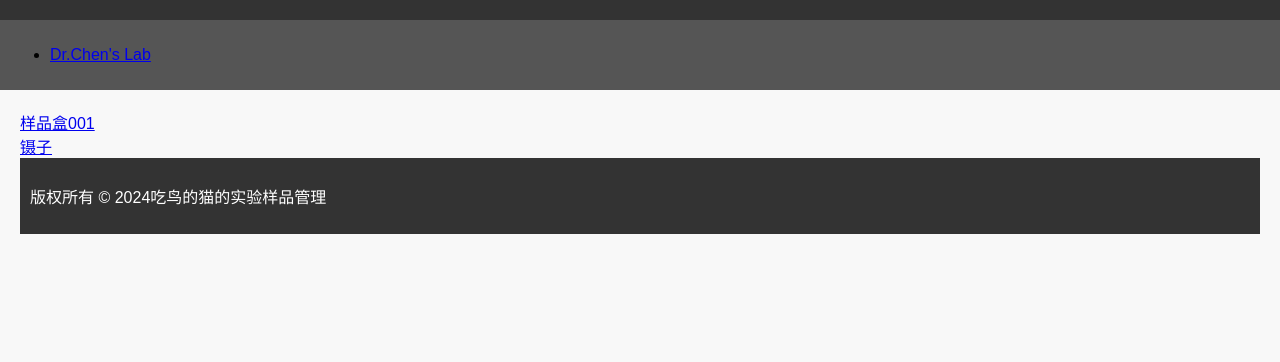
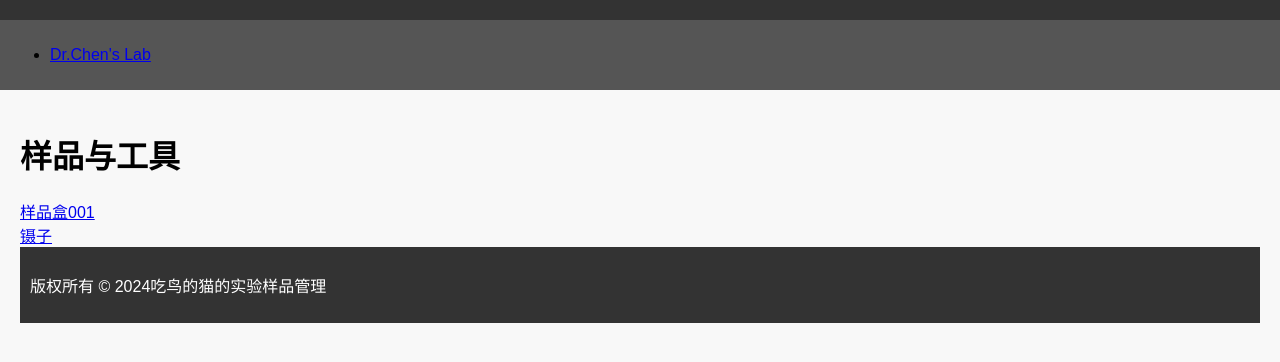
Before and after one commit to BirdeatingCat/-, a plain HTML site: page index.html in a window 1280 px wide. Drawn offline with Linux system fonts and the light colour scheme.

Commit message:
Update index.html

```diff
--- a/index.html
+++ b/index.html
@@ -41,7 +41,7 @@ padding: 10px;
 </ul>
 </nav>
 <main>
-<!--<a herf="https://birdeatingcat.github.io/Samples001/index.html">样品盒001</a>-->
+<h1>样品与工具</h1>
 <a href="https://birdeatingcat.github.io/Samples001/">样品盒001</a>
 <br>
 <a href="https://birdeatingcat.github.io/tweezers/">镊子</a>
```
